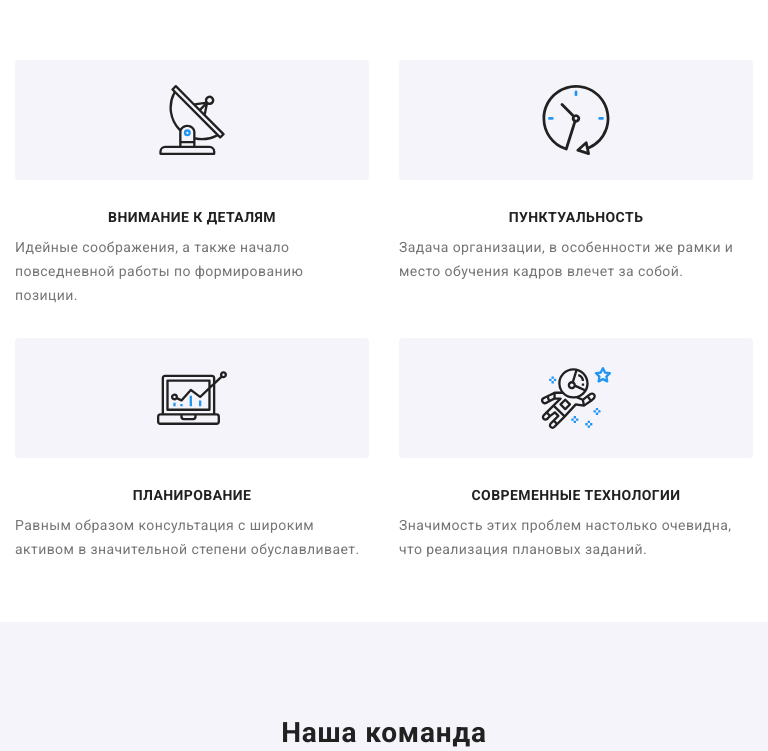
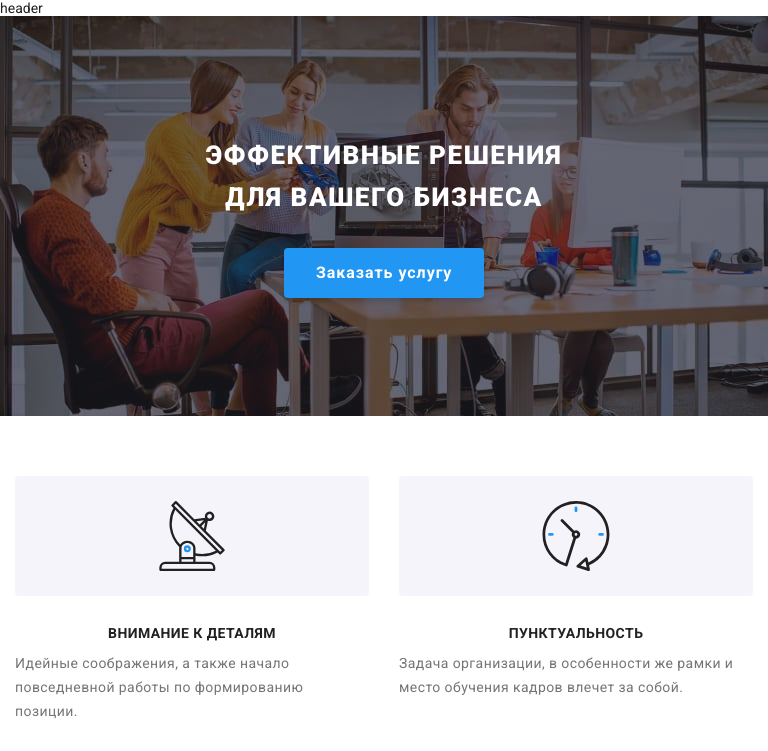
Before and after one commit to mrabushyn/goit-markup-hw-08, a plain HTML site: page index.html in a window 768 px wide. Shown: the top 751 px of the page. Drawn offline with nearby package versions, Linux system fonts and the light colour scheme.

```diff
--- a/index.html
+++ b/index.html
@@ -22,7 +22,8 @@
     </head>
     <body>
         <!--________________________________________HEDER_________________________________________-->
-        <!-- <header class="header">
+        header
+        <!--  <header class="header">
             <div class="header__container container">
                 <a class="logo" href="./index.html" lang="en"
                     >Web<span class="logo logo--black">Studio</span></a
@@ -46,8 +47,8 @@
                                 >Контакты</a
                             >
                         </li>
-                    </ul>
-                </nav>
+                    </ul> -->
+                <!-- </nav>
                 <ul class="contacts lists">
                     <li class="contacts__item">
                         <a
@@ -77,7 +78,7 @@
         </header> -->
         <main class="main-container">
             <!-- ________________________________________HERO________________________________________ -->
-            <!-- <section class="hero bg-img">
+            <section class="hero bg-img">
                 <div class="container">
                     <h1 class="hero__title">
                         Эффективные решения для вашего бизнеса
@@ -86,7 +87,7 @@
                         Заказать услугу
                     </button>
                 </div>
-            </section> -->
+            </section>
             <!-- ________________________________________ABOUT________________________________________ -->
             <section class="about about-padding">
                 <h2 class="title visibility-hidden">Преимущества</h2>
--- a/sass/layout/index/_hero.scss
+++ b/sass/layout/index/_hero.scss
@@ -1,18 +1,50 @@
 .hero {
+    padding-bottom: 200px;
+    @media screen and (max-width: 1199px) {
+        position: relative;
+    }
+    @media screen and (min-width: 1200px) {
         padding-top: 200px;
-    padding-bottom: 200px;
+    }
     &__title {
-        max-width: 696px;
+        @media screen and (max-width: 1199px) {
+            position: absolute;
+            top: 118px;
+            left: 204px;
+        }
+        @media screen and (max-width: 767px) {
+            position: absolute;
+            top: 118px;
+            left: 60px;
+        }
         font-weight: 900;
-        font-size: 44px;
-        line-height: 1.36;
         text-align: center;
         letter-spacing: 0.06em;
         text-transform: uppercase;
         color: var(--light-color);
         margin: 0 auto 30px auto;
+        @media screen and (max-width: 1199px) {
+            max-width: 360px;
+            font-size: 26px;
+            line-height: 1.62;
+        }
+        @media screen and (min-width: 1200px) {
+            max-width: 696px;
+            font-size: 44px;
+            line-height: 1.36;
+        }
     }
     &__btn {
+        @media screen and (max-width: 1199px) {
+            position: absolute;
+            top: 232px;
+            left: 284px;
+        }
+        @media screen and (max-width: 767px) {
+            position: absolute;
+            top: 232px;
+            left: 140px;
+        }
         padding: 10px 32px;
         background: var(--brend-color);
         box-shadow: 0px 4px 4px rgba(0, 0, 0, 0.15);
@@ -35,7 +67,30 @@
     }
 }
 .bg-img {
+    @media screen and (min-width: 480px) {
+        max-width: 480px;
+        height: 400px;
+        background-image: linear-gradient(
+                rgba(47, 48, 58, 0.4),
+                rgba(47, 48, 58, 0.4)
+            ),
+            url(../images/fon-Img_mob.jpg);
+        background-repeat: no-repeat;
+        margin: 0 auto;
+    }
+    @media screen and (min-width: 768px) {
+        max-width: 768px;
+        background-image: linear-gradient(
+                rgba(47, 48, 58, 0.4),
+                rgba(47, 48, 58, 0.4)
+            ),
+            url(../images/fon-Img-tab.jpg);
+        background-repeat: no-repeat;
+        margin: 0 auto;
+    }
+    @media screen and (min-width: 1200px) {
         max-width: 1600px;
+        height: 600px;
         background-image: linear-gradient(
                 rgba(47, 48, 58, 0.4),
                 rgba(47, 48, 58, 0.4)
@@ -44,3 +99,4 @@
         background-repeat: no-repeat;
         margin: 0 auto;
     }
+}
```
Also changed, not shown: css/main.css, css/main.min.css, images/fon-Img-tab.jpg (added), images/fon-Img_mob.jpg (added), 2 other files. Lines whose indentation alone changed are shown as unchanged.
